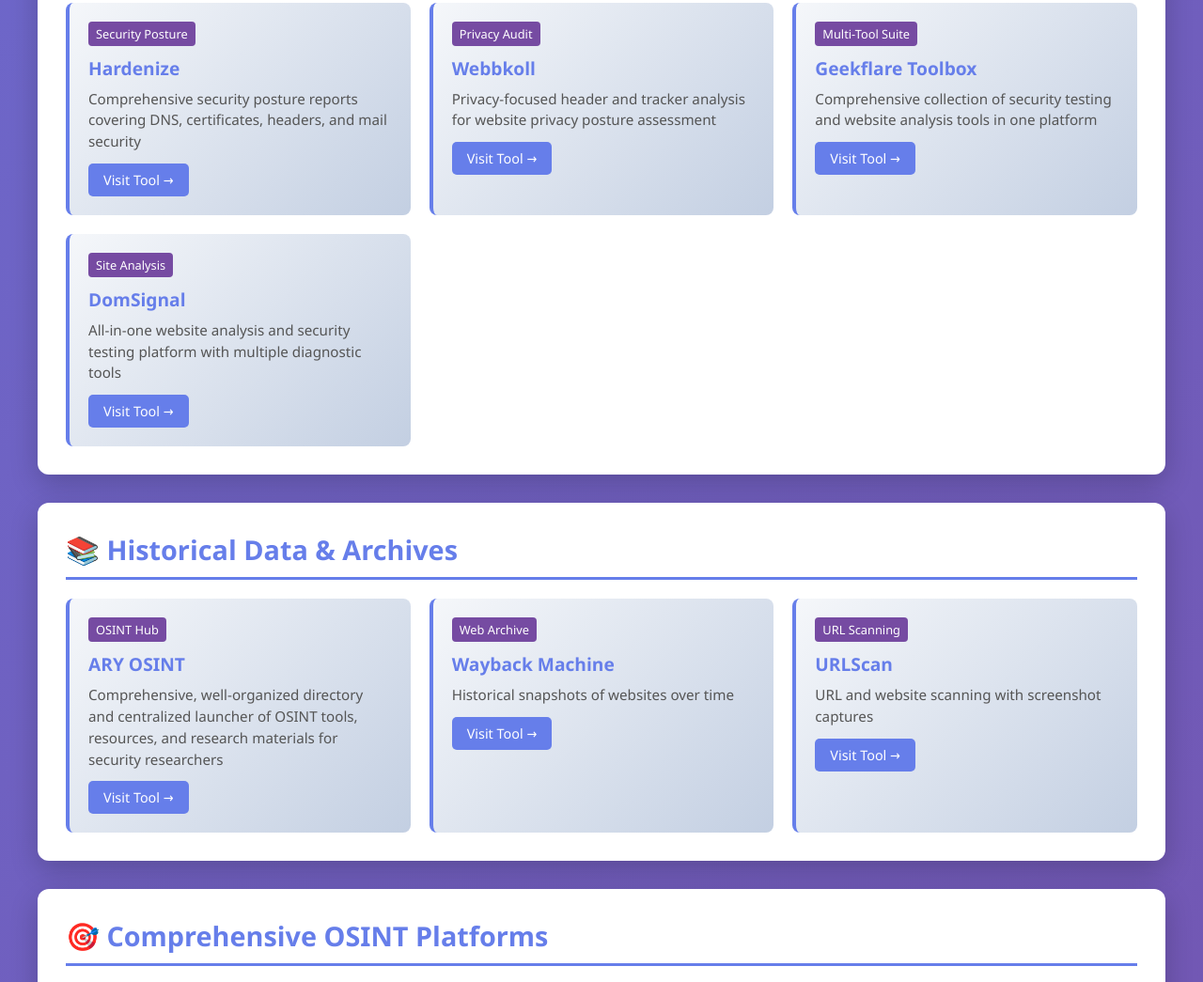
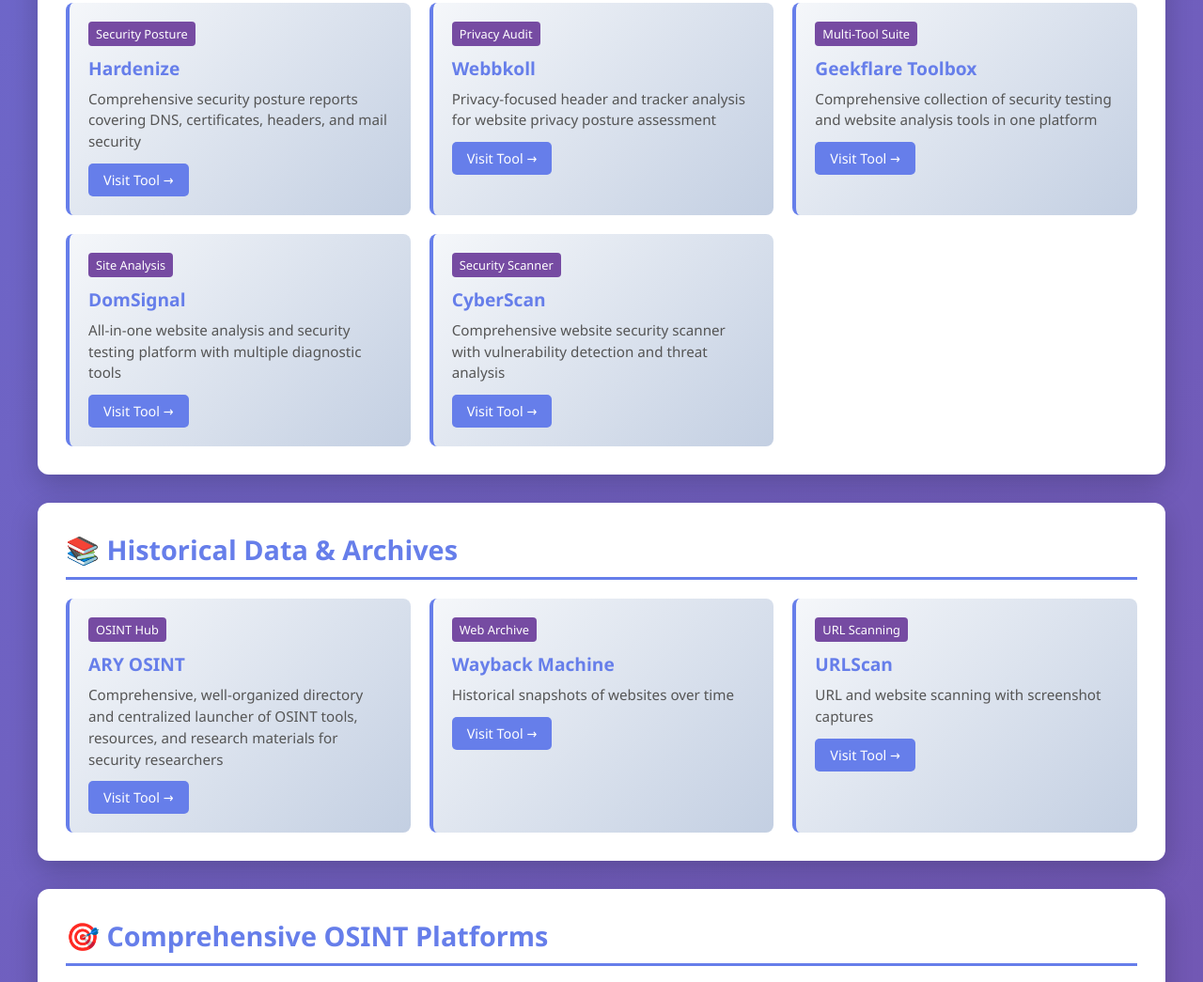
Before and after one commit to giriaryan694-a11y/Ary-Recon, a plain HTML site: page index.html in a window 1280 px wide. Shown: the part 3897-4942 px from the top of the page at 94% size. Drawn offline with Linux system fonts and the light colour scheme.

Commit message:
Add CyberScan tool card to index.html
Added a new tool card for CyberScan with a description and link.

```diff
--- a/index.html
+++ b/index.html
@@ -367,6 +367,12 @@
                     <p>All-in-one website analysis and security testing platform with multiple diagnostic tools</p>
                     <a href="https://domsignal.com/" target="_blank">Visit Tool →</a>
                 </div>
+                <div class="tool-card">
+                    <div class="badge">Security Scanner</div>
+                    <h3>CyberScan</h3>
+                    <p>Comprehensive website security scanner with vulnerability detection and threat analysis</p>
+                    <a href="https://www.cyberscan.io/en" target="_blank">Visit Tool →</a>
+                </div>
             </div>
         </div>
 
```
